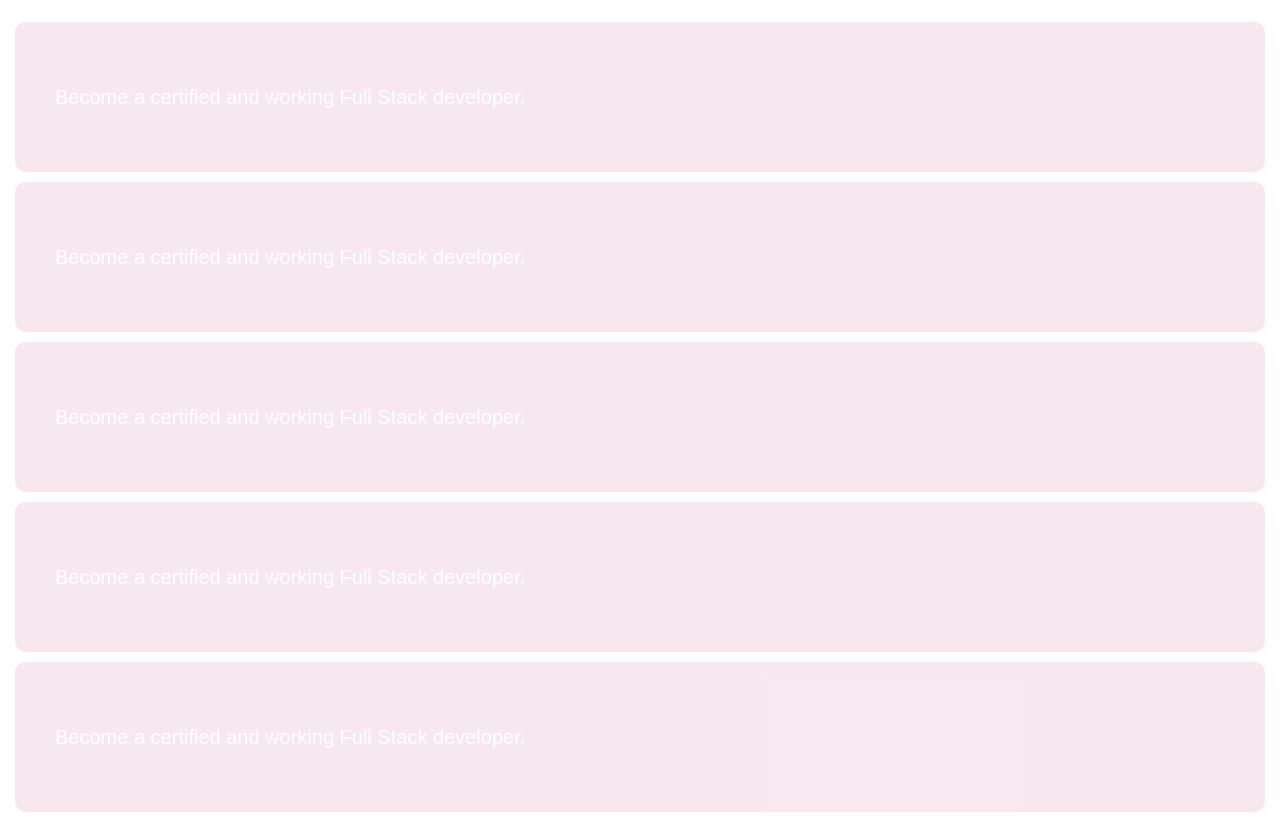
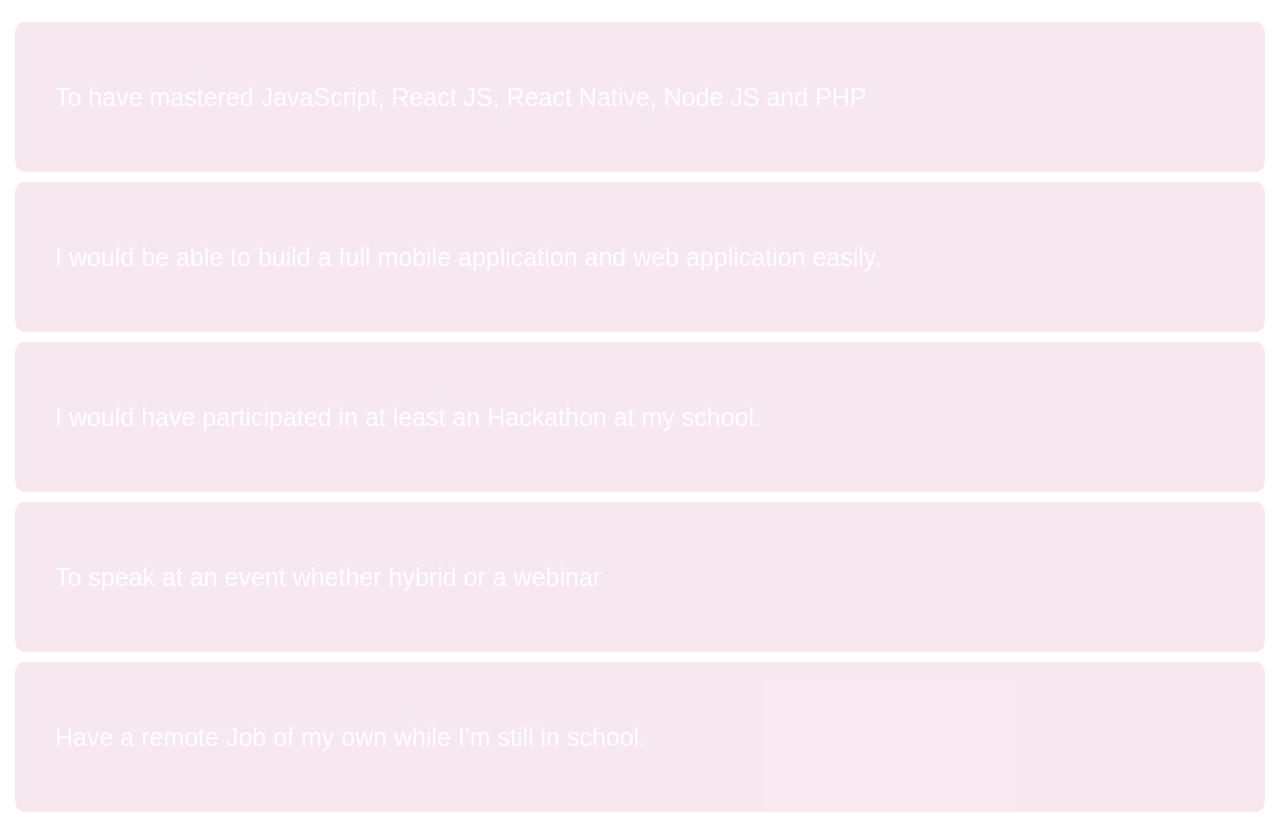
Before and after one commit to Faith-okereke/FIRST-STAGE-HNG.11, a plain HTML site: page index.html in a window 1280 px wide. Shown: the part 1101-1928 px from the top of the page. Drawn offline with Linux system fonts and the light colour scheme.

Commit message:
uppdategoals

```diff
--- a/index.html
+++ b/index.html
@@ -83,23 +83,23 @@
       <p></p>
       <ul>
         <div>
-            <li>Become a certified and working Full Stack developer.</li>
+            <li>To have mastered JavaScript, React JS, React Native, Node JS and  PHP</li>
             <img src="images/warning.png" alt="">
         </div>
         <div>
-            <li>Become a certified and working Full Stack developer.</li>
+            <li>I would be able to build a full mobile application and web application easily.</li>
             <img src="images/warning.png" alt="">
         </div>
         <div>
-            <li>Become a certified and working Full Stack developer.</li>
+            <li>I would have participated in at least an Hackathon at my school.</li>
             <img src="images/warning.png" alt="">
         </div>
         <div>
-            <li>Become a certified and working Full Stack developer.</li>
+            <li>To speak at an event whether hybrid or a webinar </li>
             <img src="images/warning.png" alt="">
         </div>
         <div>
-            <li>Become a certified and working Full Stack developer.</li>
+            <li>Have a remote Job of my own while I'm still in school.</li>
             <img src="images/warning.png" alt="">
         </div>
       </ul>
--- a/style.css
+++ b/style.css
@@ -136,6 +136,7 @@
 .goals ul div li {
   list-style-type: none;
   font-size: 20px;
+  font-size: 25px;
 }
 .goals ul div {
   padding: 60px 40px;
```
